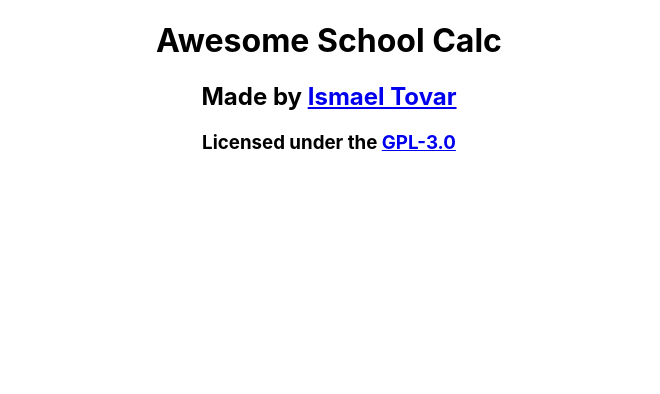
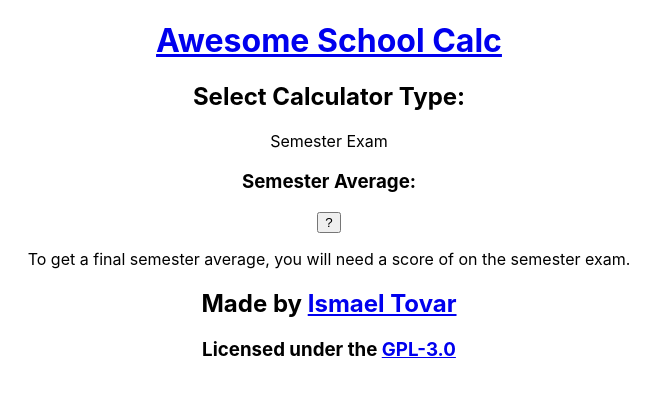
Before and after one commit to ismaeltech01/awesome-school-calc, a React (Create React App) app: page /semester-exam in a window 1280 px wide. Shown: the top 394 px of the page, without its empty margins (311-971 px from the left). Built offline with nearby package versions, Linux system fonts and the light colour scheme.

Commit message:
Added navlinks, routes, & initial question component

```diff
--- a/package.json
+++ b/package.json
@@ -8,6 +8,8 @@
     "@testing-library/user-event": "^13.5.0",
     "react": "^17.0.2",
     "react-dom": "^17.0.2",
+    "react-router": "^6.2.1",
+    "react-router-dom": "^6.2.1",
     "react-scripts": "5.0.0",
     "web-vitals": "^2.1.2"
   },
--- a/src/App/App.js
+++ b/src/App/App.js
@@ -1,10 +1,18 @@
 import './App.css';
-import {Header, Footer} from '../components';
+import { BrowserRouter as Router, Route, Routes } from 'react-router-dom';
+import {Header, Footer, InitialQuestion, SemesterExam} from '../components';
 
 function App() {
   return (
     <div className="App">
-      <Header/>
+      <Router>
+        <Header/>
+        <InitialQuestion/>
+        <Routes>
+          <Route path="/" element={<h2>Select a calculator type to get started.</h2>}/>
+          <Route path="/semester-exam" element={<SemesterExam/>}/>
+        </Routes>
+      </Router>
       <Footer/>
     </div>
   );
--- a/src/components/Footer/Footer.js
+++ b/src/components/Footer/Footer.js
@@ -3,8 +3,8 @@ import React from "react";
 export default function Footer() {
   return (
     <footer>
-      <h2>Made by <a href="https://github.com/ismaeltovar" target="_blank">Ismael Tovar</a></h2>
-      <h3>Licensed under the <a href="https://github.com/ismaeltovar/awesome-school-calc/blob/main/LICENSE" target="_blank">GPL-3.0</a></h3>
+      <h2>Made by <a href="https://github.com/ismaeltovar">Ismael Tovar</a></h2>
+      <h3>Licensed under the <a href="https://github.com/ismaeltovar/awesome-school-calc/blob/main/LICENSE">GPL-3.0</a></h3>
     </footer>
   );
 }
--- a/src/components/Header/Header.js
+++ b/src/components/Header/Header.js
@@ -1,9 +1,12 @@
 import React from "react";
+import { NavLink } from "react-router-dom";
 
 export default function Header() {
   return (
     <header>
-      <h1>Awesome School Calc</h1>
+      <NavLink to="/">
+        <h1>Awesome School Calc</h1>
+      </NavLink>
     </header>
   );
 }
--- /dev/null
+++ b/src/components/InitialQuestion/InitialQuestion.css
@@ -0,0 +1,26 @@
+#dropdown {
+  position: relative;
+  display: inline-block;
+}
+
+#dropdown-content {
+  color: black;
+  position: absolute;
+  z-index: 1;
+  width: 10px;
+  height: 10px;
+}
+
+#calc-option {
+  color: black;
+  text-decoration: none;
+}
+
+#dropdown-btn {
+  width: 50px;
+  height: 50px;
+}
+
+#dropdown-btn:hover #dropdown-content {
+  display: block;
+}
--- /dev/null
+++ b/src/components/InitialQuestion/InitialQuestion.js
@@ -0,0 +1,15 @@
+import React from "react";
+import { NavLink } from "react-router-dom";
+import "./InitialQuestion.css";
+
+export default function InitialQuestion() {
+  return (
+    <>
+      <h2>Select Calculator Type:</h2>
+      <div id="calc-types">
+        <NavLink id="calc-option" to="/semester-exam">Semester Exam</NavLink>
+        {/* <NavLink to="/test-grade">Test Grade</NavLink> */}
+      </div>
+    </>
+  );
+}
--- /dev/null
+++ b/src/components/SemesterExam/Results.js
@@ -0,0 +1,9 @@
+import React from "react";
+
+export default function Results(props) {
+  const {desiredGrade, gradeNeeded} = props;
+
+  return (
+    <p>To get a <strong>{desiredGrade}</strong> final semester average, you will need a score of <strong>{gradeNeeded}</strong> on the semester exam.</p>
+  );
+}
--- /dev/null
+++ b/src/components/SemesterExam/SemesterExam.js
@@ -0,0 +1,12 @@
+import React from "react";
+import Results from "./Results";
+
+export default function SemesterExam() {
+  return (
+    <>
+      <h3>Semester Average:</h3>
+      <button id="help-button">?</button>
+      <Results/>
+    </>
+  );
+}
--- a/src/components/index.js
+++ b/src/components/index.js
@@ -1,2 +1,4 @@
 export {default as Header} from "./Header/Header";
 export {default as Footer} from "./Footer/Footer";
+export {default as InitialQuestion} from "./InitialQuestion/InitialQuestion";
+export {default as SemesterExam} from "./SemesterExam/SemesterExam";
```
Also changed, not shown: 1 other file (tests, documents, lock files or other folders).
